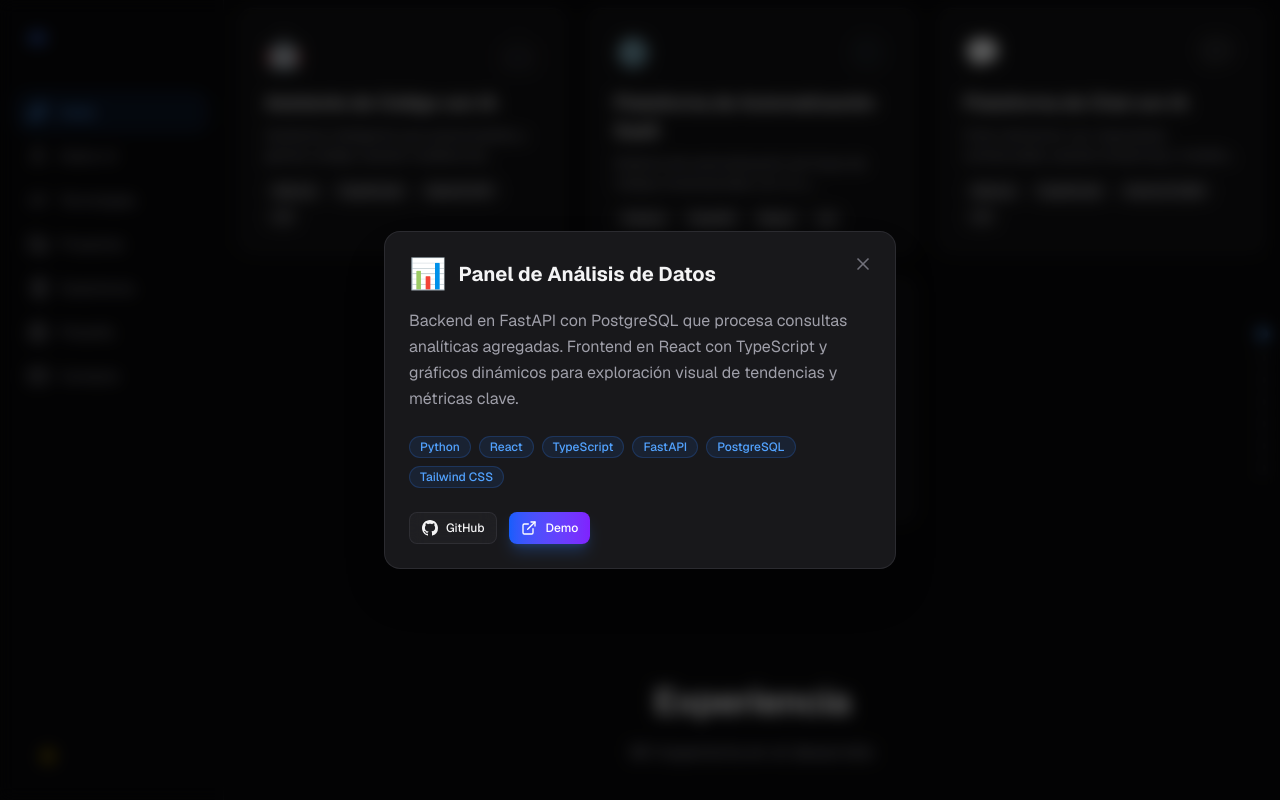
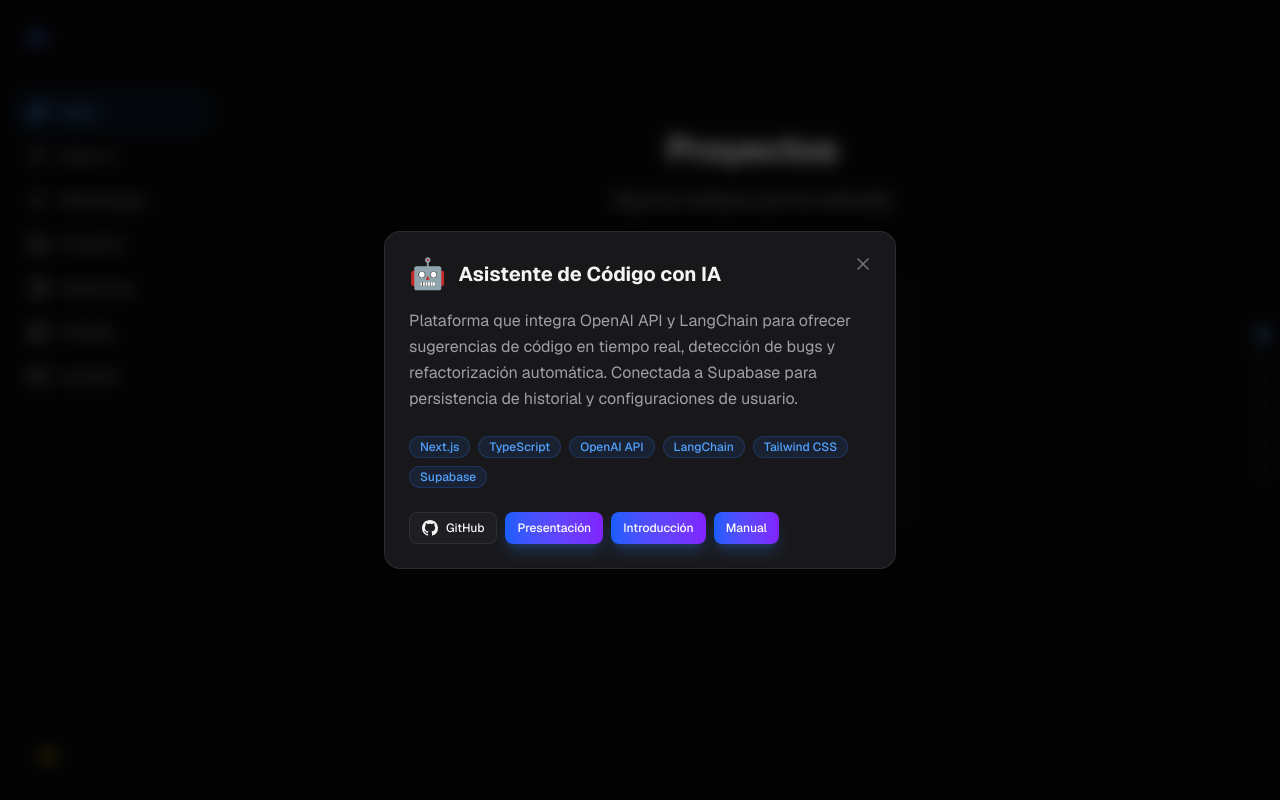
Before and after one commit to R2D2GP/portafolio, a Next.js app: page / in a window 1280 px wide. Both pictures are taken after a click on the element 402 px from the left and 400 px from the top of the page. Built offline with nearby package versions, Linux system fonts and the light colour scheme.

Commit message:
tecnologias

```diff
--- a/src/app/page.tsx
+++ b/src/app/page.tsx
@@ -1,6 +1,6 @@
 import { Hero } from "@/components/sections/Hero"
 import { About } from "@/components/sections/About"
-import { Technologies } from "@/components/sections/Technologies"
+import { Methodologies } from "@/components/sections/Technologies"
 import { Projects } from "@/components/sections/Projects"
 import { Experience } from "@/components/sections/Experience"
 import { Philosophy } from "@/components/sections/Philosophy"
@@ -11,7 +11,7 @@
     <>
       <Hero />
       <About />
-      <Technologies />
+      <Methodologies />
       <Projects />
       <Experience />
       <Philosophy />
--- a/src/components/layout/Sidebar.tsx
+++ b/src/components/layout/Sidebar.tsx
@@ -20,7 +20,7 @@
 const navLinks = [
   { href: "#hero", label: "Inicio", icon: Sparkles },
   { href: "#about", label: "Sobre mí", icon: User },
-  { href: "#technologies", label: "Tecnologías", icon: Code2 },
+  { href: "#technologies", label: "Metodologías", icon: Code2 },
   { href: "#projects", label: "Proyectos", icon: FolderGit2 },
   { href: "#experience", label: "Experiencia", icon: Timeline },
   { href: "#philosophy", label: "Filosofía", icon: Brain },
--- a/src/components/sections/Projects.tsx
+++ b/src/components/sections/Projects.tsx
@@ -3,7 +3,7 @@
 import { useState } from "react"
 import { createPortal } from "react-dom"
 import { motion, AnimatePresence } from "framer-motion"
-import { X, ExternalLink } from "lucide-react"
+import { X } from "lucide-react"
 import { projects, type Project } from "@/data/projects"
 import { Button } from "@/components/ui/Button"
 import { Badge } from "@/components/ui/Badge"
@@ -14,9 +14,6 @@
 const projectMeta: Record<string, { emoji: string; gradient: string }> = {
   "ai-code-assistant": { emoji: "🤖", gradient: "from-blue-500/10 to-blue-600/5" },
   "saas-automation": { emoji: "⚙️", gradient: "from-green-500/10 to-emerald-600/5" },
-  "ai-chat-platform": { emoji: "💬", gradient: "from-violet-500/10 to-purple-600/5" },
-  "data-analytics": { emoji: "📊", gradient: "from-orange-500/10 to-amber-600/5" },
-  "ai-content-generator": { emoji: "✍️", gradient: "from-teal-500/10 to-cyan-600/5" },
 }
 
 function GitHubIcon({ className }: { className?: string }) {
@@ -76,7 +73,7 @@
           ))}
         </div>
 
-        <div className="flex gap-3">
+        <div className="flex flex-wrap gap-2">
           <Button
             variant="secondary"
             size="sm"
@@ -88,10 +85,23 @@
           <Button
             variant="primary"
             size="sm"
-            onClick={() => window.open(project.demoUrl, "_blank")}
+            onClick={() => window.open(project.presentacionUrl, "_blank")}
           >
-            <ExternalLink className="w-4 h-4" />
-            Demo
+            Presentación
+          </Button>
+          <Button
+            variant="primary"
+            size="sm"
+            onClick={() => window.open(project.introduccionUrl, "_blank")}
+          >
+            Introducción
+          </Button>
+          <Button
+            variant="primary"
+            size="sm"
+            onClick={() => window.open(project.manualUrl, "_blank")}
+          >
+            Manual
           </Button>
         </div>
       </motion.div>
--- a/src/components/sections/Technologies.tsx
+++ b/src/components/sections/Technologies.tsx
@@ -1,11 +1,12 @@
 "use client"
 
 import { motion } from "framer-motion"
-import { technologies } from "@/data/technologies"
+import { Check } from "lucide-react"
+import { methodologies } from "@/data/technologies"
 import { AnimatedSection } from "@/components/shared/AnimatedSection"
 import { SectionHeading } from "@/components/shared/SectionHeading"
 
-export function Technologies() {
+export function Methodologies() {
   return (
     <section
       id="technologies"
@@ -14,35 +15,51 @@
       <div className="max-w-6xl mx-auto w-full">
         <AnimatedSection direction="up">
           <SectionHeading
-            title="Tecnologías"
-            subtitle="Herramientas con las que trabajo día a día"
+            title="Metodologías"
+            subtitle="Los principios que guían mi forma de construir software"
             align="center"
           />
         </AnimatedSection>
 
-        <div className="mt-16 grid grid-cols-2 sm:grid-cols-3 md:grid-cols-4 lg:grid-cols-4 gap-4">
-          {technologies.map((tech, index) => (
-            <AnimatedSection key={tech.name} direction="up" delay={0.05 * index}>
+        <div className="mt-16 grid md:grid-cols-2 gap-8">
+          {methodologies.map((method, index) => (
+            <AnimatedSection key={method.name} direction="up" delay={0.15 * index}>
               <motion.div
-                whileHover={{ scale: 1.05, y: -4 }}
-                className="group relative rounded-xl border border-zinc-200 dark:border-zinc-700/50 bg-white dark:bg-zinc-800/30 p-5 text-center cursor-default hover:shadow-lg transition-shadow duration-300"
+                whileHover={{ y: -6 }}
+                className="group relative h-full rounded-2xl border border-zinc-200 dark:border-zinc-700/50 bg-white dark:bg-zinc-800/30 p-8 hover:shadow-xl transition-all duration-300 overflow-hidden"
               >
                 <div
-                  className="absolute inset-0 rounded-xl opacity-0 group-hover:opacity-100 transition-opacity duration-300 pointer-events-none"
+                  className="absolute inset-0 opacity-0 group-hover:opacity-100 transition-opacity duration-300 pointer-events-none"
                   style={{
-                    background: `radial-gradient(circle at center, ${tech.color}15, transparent)`,
+                    background: `radial-gradient(circle at top right, ${method.color}15, transparent)`,
                   }}
                 />
-                <div className="relative z-10 flex flex-col items-center gap-3">
-                  <span className="text-3xl">{tech.icon}</span>
-                  <div>
-                    <p className="font-medium text-zinc-900 dark:text-zinc-100 text-sm">
-                      {tech.name}
-                    </p>
-                    <p className="text-xs text-zinc-500 dark:text-zinc-400 mt-0.5">
-                      {tech.category}
-                    </p>
+                <div className="relative z-10">
+                  <div
+                    className="inline-flex items-center justify-center w-14 h-14 rounded-xl mb-5"
+                    style={{ backgroundColor: `${method.color}20` }}
+                  >
+                    <span className="text-3xl">{method.icon}</span>
                   </div>
+                  <h3 className="text-xl font-bold text-zinc-900 dark:text-zinc-100 mb-3">
+                    {method.name}
+                  </h3>
+                  <p className="text-zinc-600 dark:text-zinc-400 leading-relaxed mb-6">
+                    {method.description}
+                  </p>
+                  <ul className="space-y-2.5">
+                    {method.principles.map((principle) => (
+                      <li key={principle} className="flex items-start gap-2.5">
+                        <Check
+                          className="w-5 h-5 mt-0.5 shrink-0"
+                          style={{ color: method.color }}
+                        />
+                        <span className="text-sm text-zinc-700 dark:text-zinc-300">
+                          {principle}
+                        </span>
+                      </li>
+                    ))}
+                  </ul>
                 </div>
               </motion.div>
             </AnimatedSection>
--- a/src/data/projects.ts
+++ b/src/data/projects.ts
@@ -6,7 +6,9 @@
   image: string
   technologies: string[]
   githubUrl: string
-  demoUrl: string
+  presentacionUrl: string
+  introduccionUrl: string
+  manualUrl: string
   featured: boolean
 }
 
@@ -20,7 +22,9 @@
     image: "/projects/ai-code-assistant.jpg",
     technologies: ["Next.js", "TypeScript", "OpenAI API", "LangChain", "Tailwind CSS", "Supabase"],
     githubUrl: "https://github.com",
-    demoUrl: "https://demo.example.com",
+    presentacionUrl: "https://example.com/ai-code-assistant/presentacion",
+    introduccionUrl: "https://example.com/ai-code-assistant/introduccion",
+    manualUrl: "https://example.com/ai-code-assistant/manual",
     featured: true,
   },
   {
@@ -32,43 +36,9 @@
     image: "/projects/saas-automation.jpg",
     technologies: ["Python", "FastAPI", "React", "PostgreSQL", "Docker", "OpenAI API"],
     githubUrl: "https://github.com",
-    demoUrl: "https://demo.example.com",
+    presentacionUrl: "https://example.com/saas-automation/presentacion",
+    introduccionUrl: "https://example.com/saas-automation/introduccion",
+    manualUrl: "https://example.com/saas-automation/manual",
     featured: true,
   },
-  {
-    id: "ai-chat-platform",
-    title: "Plataforma de Chat con IA",
-    description: "Chat interactivo con respuestas contextuales usando streaming y modelos de lenguaje.",
-    longDescription:
-      "Aplicación de chat en tiempo real que utiliza Vercel AI SDK para streaming de respuestas y LangChain para encadenar prompts complejos. Historial de conversaciones persistido en Supabase con búsqueda semántica.",
-    image: "/projects/ai-chat-platform.jpg",
-    technologies: ["Next.js", "TypeScript", "Vercel AI SDK", "Supabase", "LangChain", "Tailwind CSS"],
-    githubUrl: "https://github.com",
-    demoUrl: "https://demo.example.com",
-    featured: true,
-  },
-  {
-    id: "data-analytics",
-    title: "Panel de Análisis de Datos",
-    description: "Dashboard interactivo para visualizar y analizar grandes volúmenes de datos empresariales.",
-    longDescription:
-      "Backend en FastAPI con PostgreSQL que procesa consultas analíticas agregadas. Frontend en React con TypeScript y gráficos dinámicos para exploración visual de tendencias y métricas clave.",
-    image: "/projects/data-analytics.jpg",
-    technologies: ["Python", "React", "TypeScript", "FastAPI", "PostgreSQL", "Tailwind CSS"],
-    githubUrl: "https://github.com",
-    demoUrl: "https://demo.example.com",
-    featured: false,
-  },
-  {
-    id: "ai-content-generator",
-    title: "Generador de Contenido con IA",
-    description: "Herramienta que crea contenido escrito automatizado usando modelos de lenguaje.",
-    longDescription:
-      "Generador de artículos, descripciones y copywriting impulsado por OpenAI API y LangChain. Los usuarios configuran tono, audiencia y formato; el contenido se guarda y versiona en Supabase.",
-    image: "/projects/ai-content-generator.jpg",
-    technologies: ["Next.js", "TypeScript", "OpenAI API", "LangChain", "Supabase", "Tailwind CSS"],
-    githubUrl: "https://github.com",
-    demoUrl: "https://demo.example.com",
-    featured: false,
-  },
 ]
--- a/src/data/technologies.ts
+++ b/src/data/technologies.ts
@@ -1,105 +1,36 @@
-export interface Technology {
+export interface Methodology {
   name: string
-  category: string
   icon: string
   color: string
+  description: string
+  principles: string[]
 }
 
-export const technologies: Technology[] = [
+export const methodologies: Methodology[] = [
   {
-    name: "Python",
-    category: "Lenguaje",
-    icon: "🐍",
-    color: "#3776AB",
+    name: "Harness Engineering",
+    icon: "🔧",
+    color: "#3B82F6",
+    description:
+      "Construyo entornos de prueba robustos y automatizados que garantizan la calidad del software desde su origen. Cada componente se valida de forma aislada e integrada antes de llegar a producción.",
+    principles: [
+      "Pruebas automatizadas desde el primer commit",
+      "Infraestructura de integración continua confiable",
+      "Entornos de prueba reproducibles y efímeros",
+      "Validación temprana con test harnesses especializados",
+    ],
   },
   {
-    name: "JavaScript",
-    category: "Lenguaje",
-    icon: "🟨",
-    color: "#F7DF1E",
-  },
-  {
-    name: "TypeScript",
-    category: "Lenguaje",
-    icon: "🔷",
-    color: "#3178C6",
-  },
-  {
-    name: "React",
-    category: "Frontend",
-    icon: "⚛️",
-    color: "#61DAFB",
-  },
-  {
-    name: "Next.js",
-    category: "Framework",
-    icon: "▲",
-    color: "#000000",
-  },
-  {
-    name: "Node.js",
-    category: "Backend",
-    icon: "🟢",
-    color: "#339933",
-  },
-  {
-    name: "Tailwind CSS",
-    category: "Frontend",
-    icon: "🎨",
-    color: "#06B6D4",
-  },
-  {
-    name: "FastAPI",
-    category: "Backend",
-    icon: "⚡",
-    color: "#009688",
-  },
-  {
-    name: "OpenAI API",
-    category: "IA",
-    icon: "🤖",
-    color: "#412991",
-  },
-  {
-    name: "LangChain",
-    category: "IA",
-    icon: "⛓️",
-    color: "#1C3C3C",
-  },
-  {
-    name: "Vercel AI SDK",
-    category: "IA",
-    icon: "🧠",
-    color: "#000000",
-  },
-  {
-    name: "Supabase",
-    category: "Backend",
-    icon: "🔥",
-    color: "#3ECF8E",
-  },
-  {
-    name: "PostgreSQL",
-    category: "Base de Datos",
-    icon: "🐘",
-    color: "#4169E1",
-  },
-  {
-    name: "Docker",
-    category: "DevOps",
-    icon: "🐳",
-    color: "#2496ED",
-  },
-  {
-    name: "Git",
-    category: "DevOps",
-    icon: "🔀",
-    color: "#F05032",
-  },
-  {
-    name: "GitHub",
-    category: "DevOps",
-    icon: "🐙",
-    color: "#181717",
+    name: "Spec-Driven Development (SDD)",
+    icon: "📋",
+    color: "#8B5CF6",
+    description:
+      "Las especificaciones son la fuente de verdad del proyecto. Antes de escribir código, defino contratos, tipos y comportamientos esperados, asegurando que cada implementación cumpla exactamente lo acordado.",
+    principles: [
+      "Especificaciones antes que implementación",
+      "Tipos fuertes y contratos explícitos",
+      "Documentación viva generada desde las specs",
+      "Validación continua contra la especificación",
+    ],
   },
 ]
```
Also changed, not shown: 1 other file (tests, documents, lock files or other folders).
